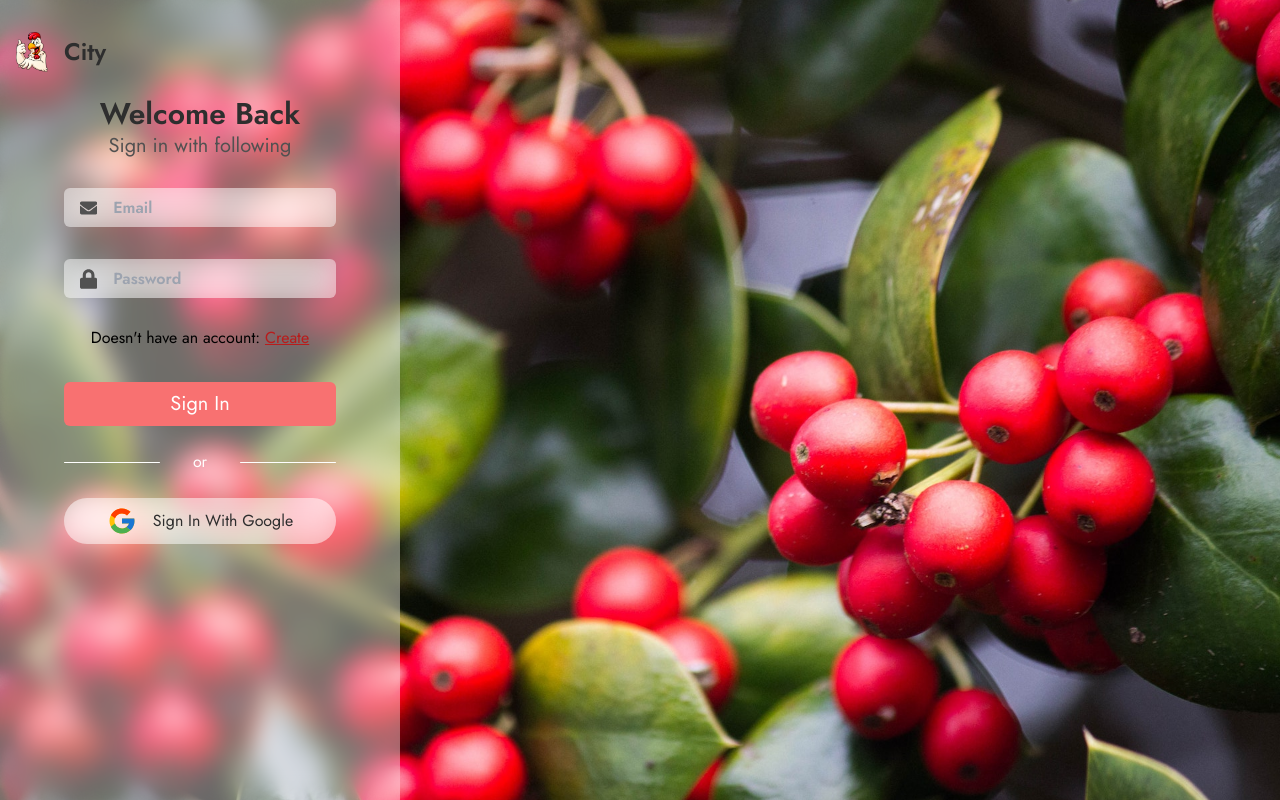
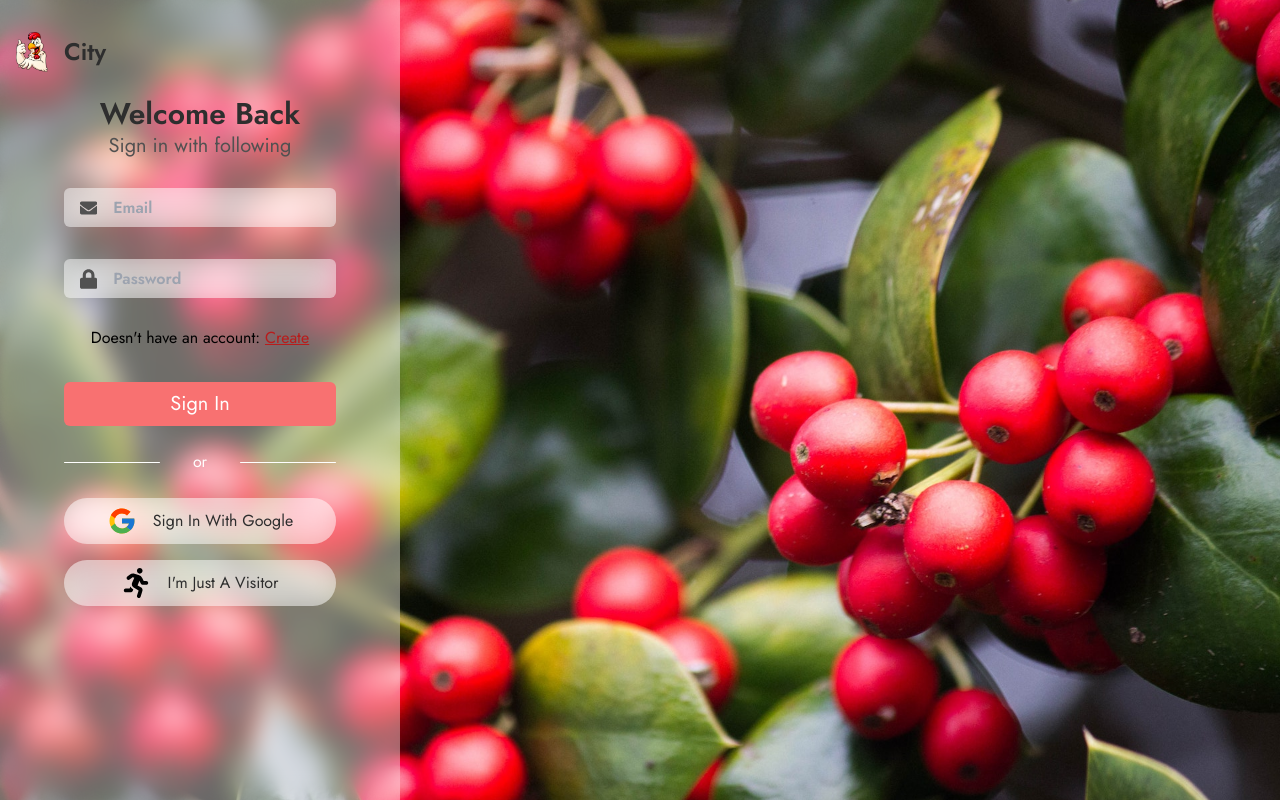
Before and after one commit to emsiqh/fullstack-foodapp, a React (Create React App) app in the folder client/: page /login in a window 1280 px wide. Built offline with nearby package versions, Linux system fonts and the light colour scheme; no server answers.

Commit message:
change navigate behavior

```diff
--- a/client/src/App.js
+++ b/client/src/App.js
@@ -53,7 +53,7 @@ function App() {
         )
       }
       <Routes>
-        <Route path="/*" element={<Main />} />
+        <Route path="/home" element={<Main />} />
         <Route path="/login" element={<Login />} />
         <Route path="/dashboard/*" element={<Dashboard />} />
         <Route path="/checkout-success" element={<CheckOutSuccess />} />
--- a/client/src/assets/icons/index.js
+++ b/client/src/assets/icons/index.js
@@ -4,6 +4,7 @@ import {
     FaCloudUploadAlt,
     FaCheck,
     FaArrowLeft,
+    FaRunning
 } from "react-icons/fa";
 import { FcGoogle, FcClearFilters } from "react-icons/fc";
 import { MdShoppingCart, MdLogout, MdSearch, MdDelete } from "react-icons/md";
@@ -31,4 +32,5 @@ export {
     IoBasket,
     BiChevronRight,
     HiCurrencyDollar,
+    FaRunning,
 };
--- a/client/src/containers/Login.jsx
+++ b/client/src/containers/Login.jsx
@@ -6,7 +6,7 @@ import { getAuth, signInWithPopup, GoogleAuthProvider, createUserWithEmailAndPas
 
 import { LoginBg, Logo } from '../assets';
 import { LoginInput } from '../components';
-import { FaEnvelope, FaLock, FcGoogle } from '../assets/icons';
+import { FaEnvelope, FaLock, FcGoogle, FaRunning } from '../assets/icons';
 import { buttonClick } from '../animations';
 import { app } from '../config/firebase.config';
 import { validateUserJWTToken } from '../api';
@@ -28,9 +28,13 @@ const Login = () => {
     const user = useSelector((state) => state.user);
     const alert = useSelector((state) => state.alert);
 
+    const handleClick = () => {
+        navigate('/home');
+    };
+
     useEffect(() => {
         if (user) {
-            navigate('/', { replace: true });
+            navigate('/home', { replace: true });
         }
     }, [user]);
 
@@ -43,7 +47,7 @@ const Login = () => {
                             validateUserJWTToken(token).then(data => {
                                 dispatch(setUserDetails(data));
                             });
-                            navigate('/', { replace: true });
+                            navigate('/home', { replace: true });
                         });
                     }
                 });
@@ -69,7 +73,7 @@ const Login = () => {
                                 validateUserJWTToken(token).then(data => {
                                     dispatch(setUserDetails(data));
                                 })
-                                navigate('/', { replace: true });
+                                navigate('/home', { replace: true });
                             });
                         }
                     });
@@ -90,7 +94,7 @@ const Login = () => {
                                 validateUserJWTToken(token).then(data => {
                                     dispatch(setUserDetails(data));
                                 });
-                                navigate('/', { replace: true });
+                                navigate('/home', { replace: true });
                             });
                         }
                     });
@@ -212,20 +216,24 @@ const Login = () => {
                     {/* google login btn */}
                     <motion.div
                         {...buttonClick}
-                        className='bg-cardOverlay backdrop-blur-md rounded-3xl w-full px-4 py-2 flex items-center justify-center gap-4 cursor-pointer'
+                        className='bg-cardOverlay backdrop-blur-md rounded-3xl w-full px-4 py-2 flex items-center justify-center gap-4 cursor-pointer mb-4'
                         onClick={loginWithGoogle}
                     >
                         <FcGoogle className='text-3xl' />
                         <p className='capitalize text-base text-headingColor'>Sign in with Google</p>
                     </motion.div>
 
+                    {/* Go as guest */}
+                    <motion.div
+                        {...buttonClick}
+                        className='bg-cardOverlay backdrop-blur-md rounded-3xl w-full px-4 py-2 flex items-center justify-center gap-4 cursor-pointer'
+                        onClick={handleClick}
+                    >
+                        <FaRunning className='text-3xl' />
+                        <p className='capitalize text-base text-headingColor'>I'm just a Visitor</p>
+                    </motion.div>
                 </div>
-
-
-
-
             </div>
-
         </div>
     )
 }
```
